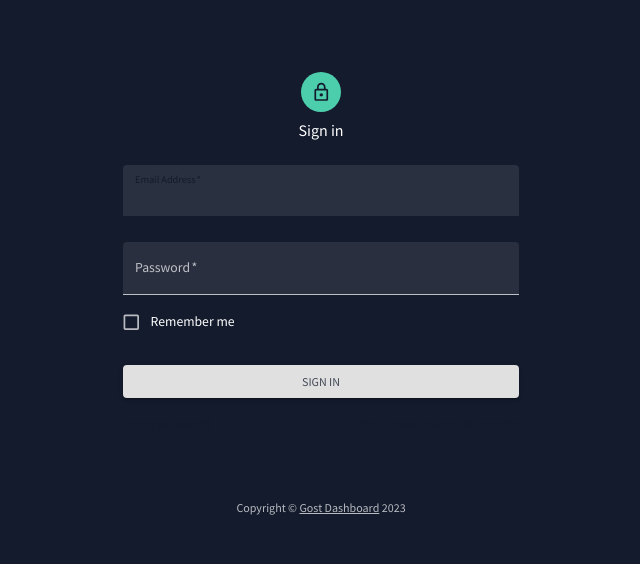
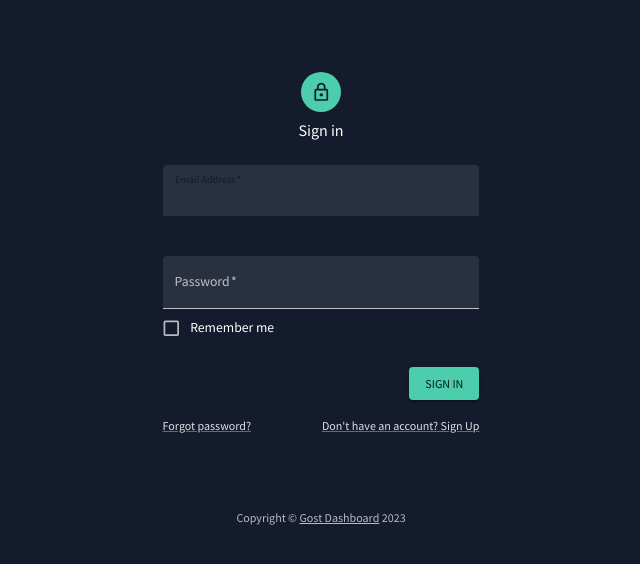
Before and after one commit to gostgmaer/react-admin-dashboard, a React (Create React App) app: page / in a window 1280 px wide. Shown: the top 564 px of the page, without its empty margins (319-959 px from the left). Built offline with nearby package versions, Linux system fonts and the light colour scheme.

Commit message:
update password validation

```diff
--- a/src/App.js
+++ b/src/App.js
@@ -15,7 +15,7 @@ function App() {
         <CssBaseline />
 
         <div className="app">
-          {isLogin === true ? (
+          {isLogin ? (
             <Fragment>
               <SidebarComp></SidebarComp>
               <main
--- a/src/Global/Sidebar.jsx
+++ b/src/Global/Sidebar.jsx
@@ -29,11 +29,25 @@ const SidebarComp = () => {
     const theme = useTheme();
     const colors = tokens(theme.palette.mode);
     return (
+      // <MenuItem
+      // href={to}
+      //   active={selected === title}
+      //   style={{
+      //     textDecoration: "none",
+      //     color: colors.grey[100],
+      //     backgroundColor: "transparent",
+      //   }}
+      //   onClick={() => setSelected(title)}
+      //   icon={icon}>
+      //   <Typography>{title}</Typography>
+
+      // </MenuItem>
 
       <NavLink
         style={{ color: `${colors.grey[400]}`, textDecoration: "none" }}
         to={to}>
         <MenuItem
+        href={to}
           active={selected === title}
           style={{
             textDecoration: "none",
--- a/src/pages/Login/Login.jsx
+++ b/src/pages/Login/Login.jsx
@@ -12,8 +12,10 @@ import {
   Typography,
   useTheme,
 } from "@mui/material";
+import { Formik } from "formik";
 import React from "react";
 import { useNavigate } from "react-router-dom";
+import { object, ref, string } from "yup";
 import Topbar from "../../Global/Topbar";
 import { tokens } from "../../theme";
 import { useGlobalAuthContext } from "../../Utils/Context/AuthContent";
@@ -21,8 +23,40 @@ import { useGlobalAuthContext } from "../../Utils/Context/AuthContent";
 const Login = () => {
   const theme = useTheme();
   const colors = tokens(theme.palette.mode);
+
   const { logOuthandler, isLogin, LoginEvent } = useGlobalAuthContext();
+
+  const initialValues = {
+    password: "",
+    email: "",
+  };
+  const emailRegex = /^((?!\.)[\w_.]*[^.])(@\w+)(\.\w+(\.\w+)?[^.\W])$/gm;
+  const passWordRegex =
+    /^(?=.*\d)(?=.*[A-Z])(?=.*[a-z])(?=.*[^\w\d\s:])([^\s]){8,16}$/gm;
+
+  const userSchema = object().shape({
+    password: string()
+      .required("Password is required")
+      .matches(/\w*[a-z]\w*/, "Password must have a small letter")
+      .matches(/\w*[A-Z]\w*/, "Password must have a capital letter")
+      .matches(/\d/, "Password must have a number")
+      .matches(
+        /[!+@#$%^&*()\-_"=+{}; :,<.>]/,
+        "Password must have a special character"
+      )
+      .min(8, ({ min }) => `Password must be at least ${min} characters`),
+
+    //   .matches(passWordRegex, "Password is not Valid")
+    //   .required("Password Shoud not be Blank"),
+    email: string()
+      .matches(emailRegex, "Email Address is not Valid")
+      .email()
+      .required("Email is required"),
+
+  });
+
   let navigate = useNavigate();
+
   function Copyright(props) {
     return (
       <Typography
@@ -39,20 +73,25 @@ const Login = () => {
     );
   }
 
-  const SignIn = (event) => {
-    event.preventDefault();
-
-    const data = new FormData(event.currentTarget);
-    console.log({
-      email: data.get("email"),
-      password: data.get("password"),
-    });
+  const handleFormSubmit = (values) => {
+    console.log(values);
           LoginEvent();
       navigate("/");
   };
+  //   const SignIn = (values) => {
+  //     //event.preventDefault();
+
+  //     console.log(values);
+  //     // const data = new FormData(event.currentTarget);
+  //     // console.log({
+  //     //   email: data.get("email"),
+  //     //   password: data.get("password"),
+  //     // });
+  //     LoginEvent();
+  //     navigate("/");
+  //   };
   return (
     <Container component="main" maxWidth="xs">
-
       <Box
         sx={{
           marginTop: 8,
@@ -66,51 +105,80 @@ const Login = () => {
         <Typography component="h1" variant="h5">
           Sign in
         </Typography>
-        <Box component="form" onSubmit={SignIn} noValidate sx={{ mt: 1 }}>
+        <Box sx={{ m: 1, width: "80%" }}>
+          <Formik
+            onSubmit={handleFormSubmit}
+            initialValues={initialValues}
+            validationSchema={userSchema}>
+            {({
+              values,
+              errors,
+              touched,
+              handleChange,
+              handleBlur,
+              handleSubmit,
+              isSubmitting,
+            }) => (
+              <form style={{ width: "100%" }} onSubmit={handleSubmit}>
+                <Box
+                  display={"grid"}
+                  gap="30px"
+                  gridTemplateColumns={"repeat(6,minmax(0,1fr))"}
+                  sx={{}}>
                   <TextField
+                    fullWidth
+                    variant="filled"
+                    type={"email"}
+                    label={"Email Address"}
                     margin="normal"
+                    autoFocus
                     required
-            variant={'filled'}
-            fullWidth
-            id="email"
-            // sx={{border:`1px solid ${colors.grey[100]}`}}
-            label="Email Address"
+                    onBlur={handleBlur}
+                    onChange={handleChange}
+                    value={values.email}
                     name="email"
-            // color={colors.grey[100]}
-            autoComplete="email"
-            autoFocus
+                    error={!!touched.email && !!errors.email}
+                    // @ts-ignore
+                    helperText={touched.email && errors.email}
+                    sx={{ gridColumn: "span 6" }}
                   />
                   <TextField
-            margin="normal"
+                    fullWidth
+                    variant="filled"
+                    type={"password"}
+                    label={"Password"}
                     required
-            // color={colors.grey[100]}
-            fullWidth
+                    onBlur={handleBlur}
+                    onChange={handleChange}
+                    value={values.password}
                     name="password"
-            variant={'filled'}
-            label="Password"
-            type="password"
-            id="password"
-            autoComplete="current-password"
+                    error={!!touched.password && !!errors.password}
+                    // @ts-ignore
+                    helperText={touched.password && errors.password}
+                    sx={{ gridColumn: "span 6" }}
                   />
+                </Box>
                 <FormControlLabel
                   control={<Checkbox value="remember" color="primary" />}
                   label="Remember me"
                 />
-          <Button
-            type="submit"
-            fullWidth
-            variant="contained"
-            sx={{ mt: 3, mb: 2,background:colors.grey[100],color:colors.primary[400] }}>
+                <Box display={"flex"} justifyContent="end" mt={"20px"}>
+                  <Button type="submit" color="secondary" variant="contained">
                     Sign In
                   </Button>
-          <Grid container>
+                </Box>
+              </form>
+            )}
+          </Formik>
+
+          <Grid mt={2} container>
             <Grid item xs>
-              <Link href="#" variant="body2">
+              <Link href="#" color={colors.grey[100]} variant="body2">
                 Forgot password?
               </Link>
             </Grid>
             <Grid item>
-              <Link href="#" variant="body2">
+              <Link href="#" color={colors.grey[100]} variant="body2">
                 {"Don't have an account? Sign Up"}
               </Link>
             </Grid>
```
Lines whose indentation alone changed are shown as unchanged.
